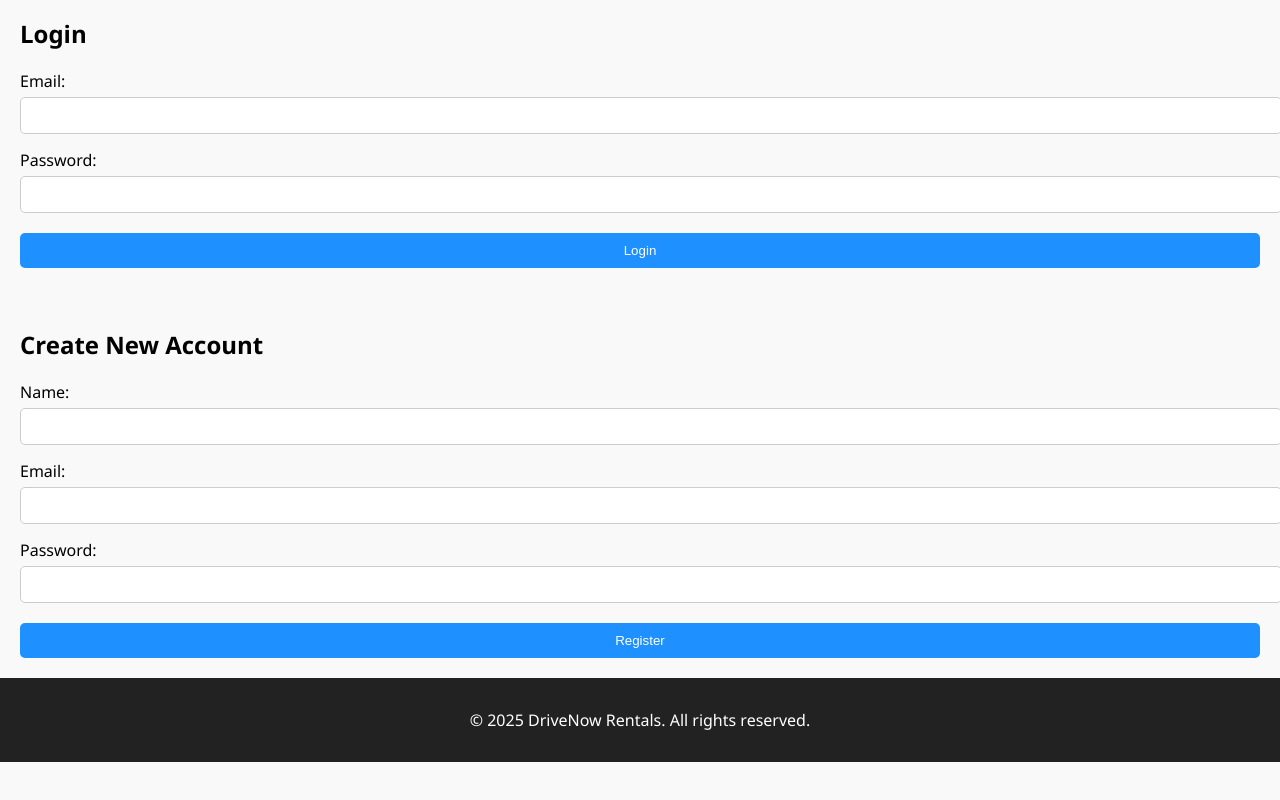
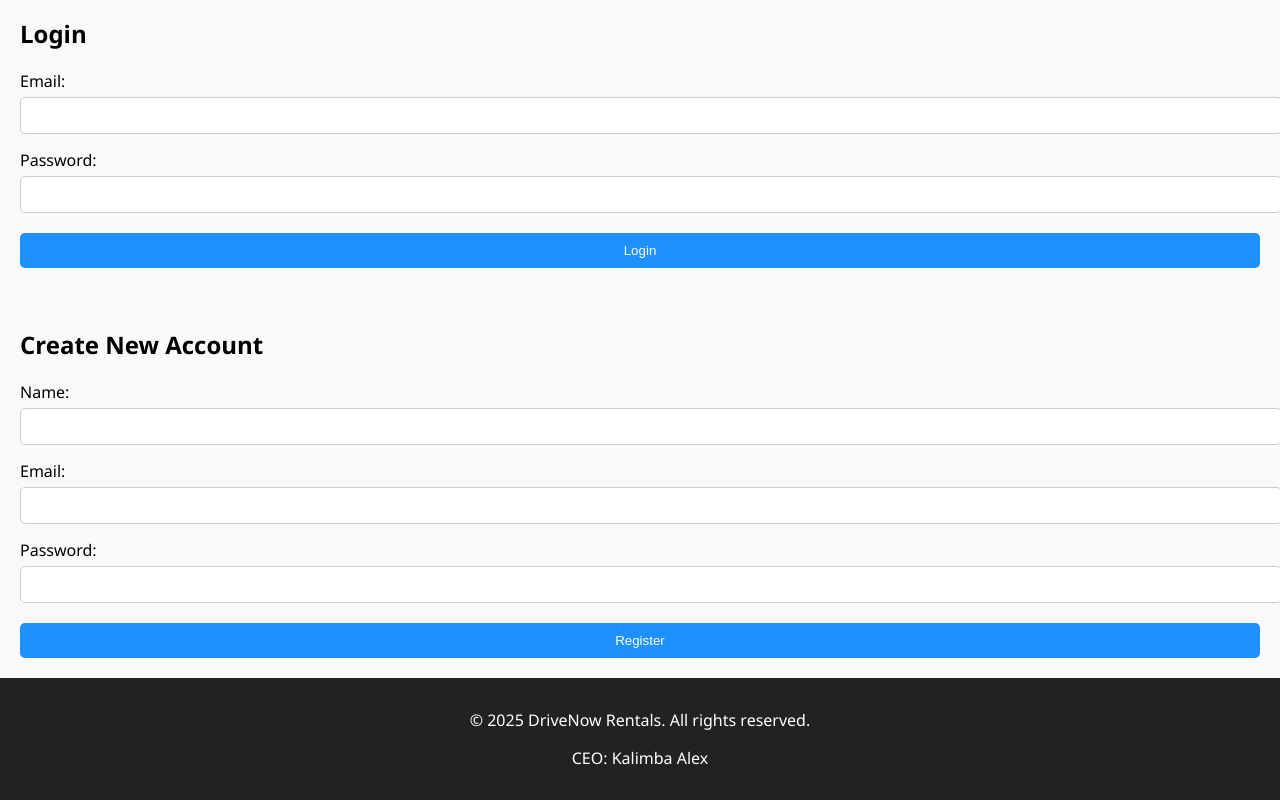
Before and after one commit to 12ALBERT-K/kali-cars-web-app, a plain HTML site: page index.html in a window 1280 px wide. Shown: the part 775-1575 px from the top of the page. Before the commit the page ends 1537 px from the top, so only its background shows below. Drawn offline with Linux system fonts and the light colour scheme.

Commit message:
Update index.html

```diff
--- a/index.html
+++ b/index.html
@@ -173,6 +173,7 @@
 
   <footer>
     <p>&copy; 2025 DriveNow Rentals. All rights reserved.</p>
+<p>CEO: Kalimba Alex</p>
   </footer>
 
   <script>
```
